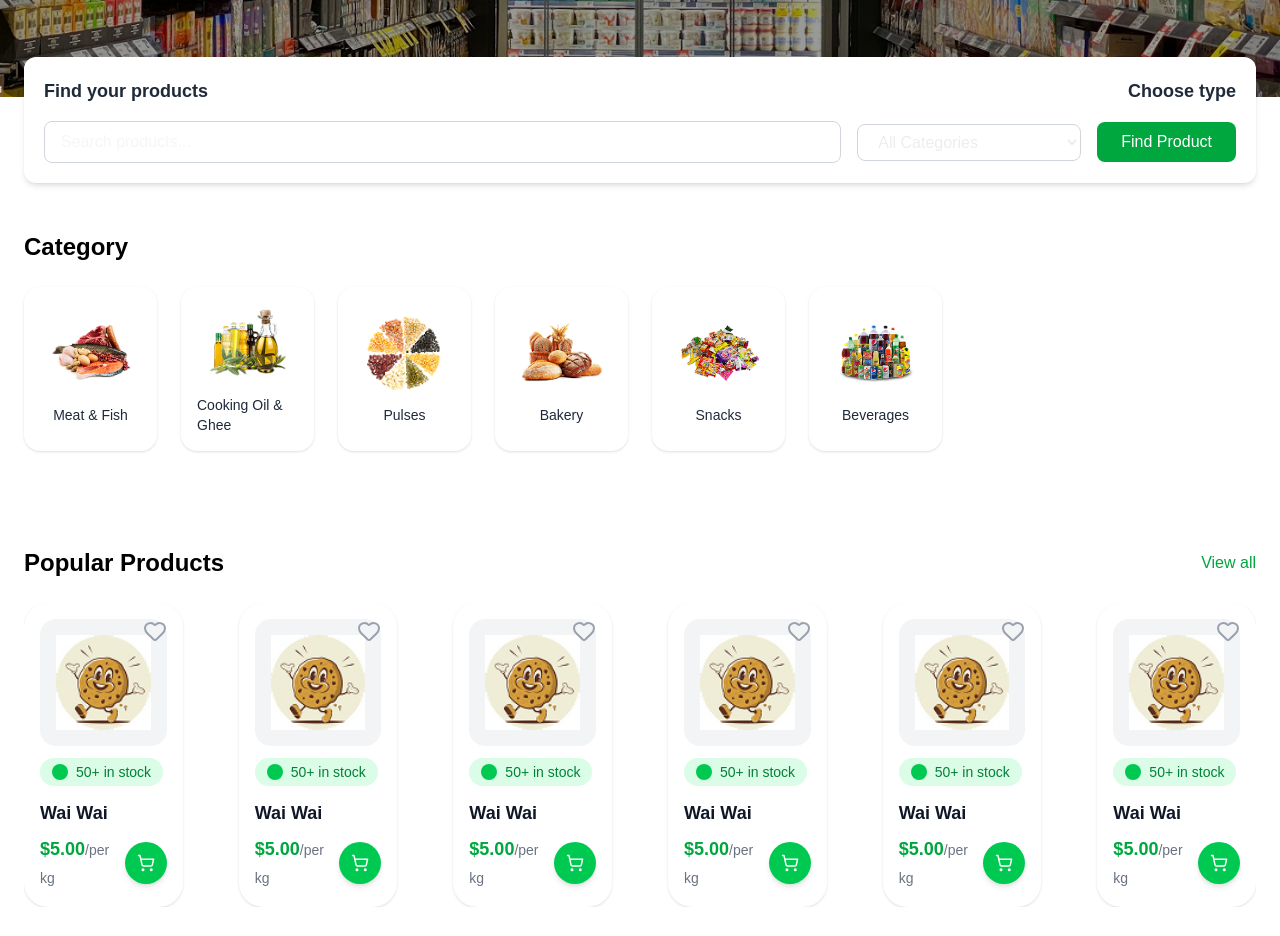
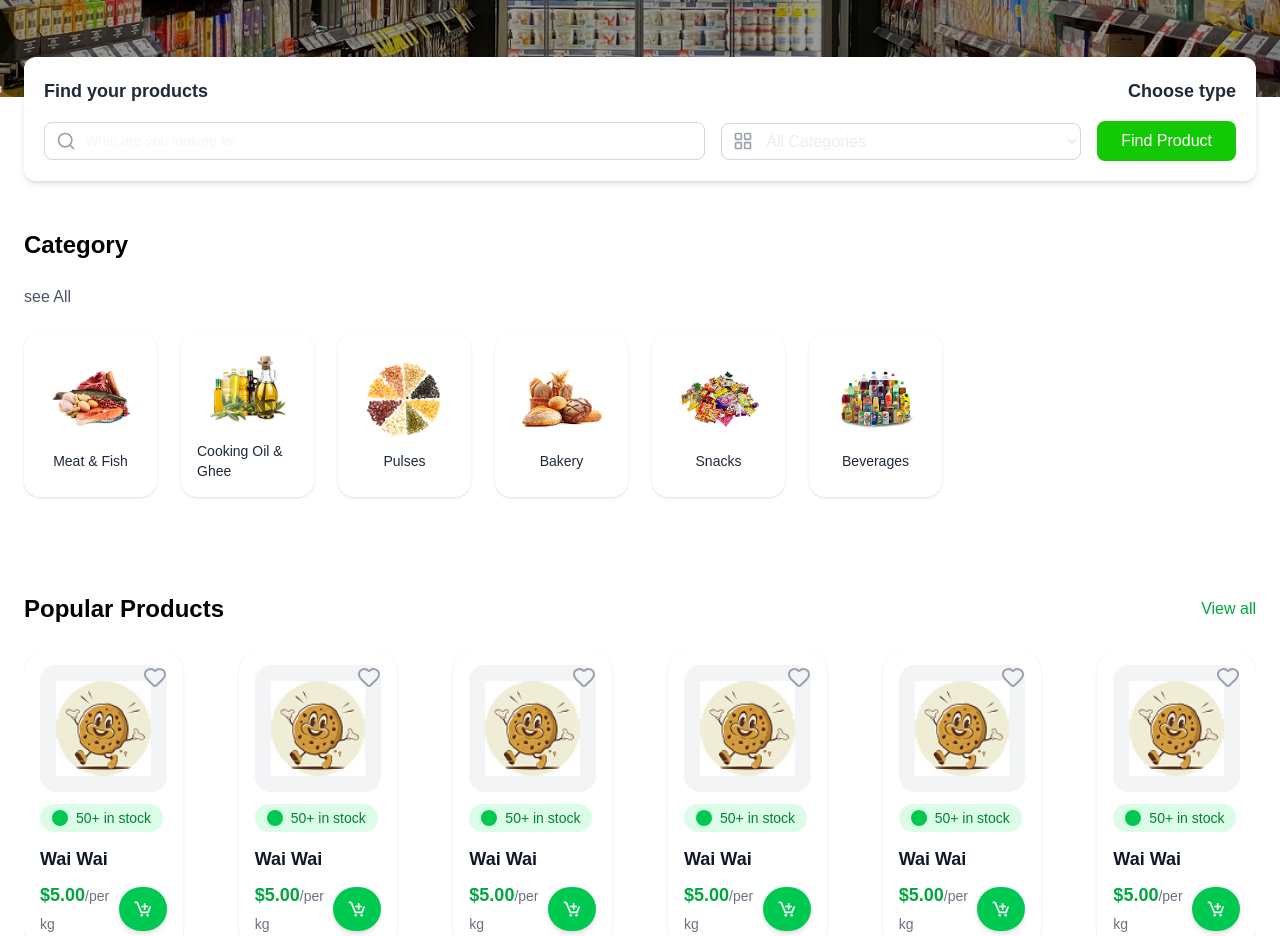
Before and after one commit to mirajgansi/Click_shop_Web, a Next.js app: page /dashboard in a window 1280 px wide. Shown: the part 340-1276 px from the top of the page. Built offline with nearby package versions, Linux system fonts and the light colour scheme.

Commit message:
icons added

```diff
--- a/app/dashboard/page.tsx
+++ b/app/dashboard/page.tsx
@@ -38,6 +38,7 @@
 
         <section className="max-w-7xl mx-auto px-6 py-12">
   <h2 className="text-2xl font-semibold mb-6 text-black">Category</h2>
+  <h2 className="text-md mb-6 text-gray-600">see All</h2>
 <div className="grid grid-cols-4 md:grid-cols-8 gap-6">
       <CategoryCard
         title="Meat & Fish"
@@ -86,8 +87,7 @@
       name="Wai Wai"
       price={5}
       onAddToCart={() => console.log('Added to cart')}
-      onToggleWishlist={() => console.log('Wishlist toggled')}
-    />
+      onToggleWishlist={() => console.log('Wishlist toggled')} isFavorite={false}    />
   ))}
 
   {/* for real data */}
--- a/components/ProductFillterBar.tsx
+++ b/components/ProductFillterBar.tsx
@@ -1,4 +1,5 @@
 'use client';
+import { Search ,LayoutGrid  } from 'lucide-react';
 import { useState } from 'react';
 
 type ProductFilterBarProps = {
@@ -27,28 +28,37 @@
         </h3>
       </div>
 
-      {/* Input row */}
+
       <div className="flex flex-col md:flex-row gap-4 items-center">
-        {/* Search */}
+<div className="relative w-full md:flex-1">
+  <Search className="absolute left-3 top-1/2 -translate-y-1/2 w-5 h-5 text-gray-400" />
+
   <input
     type="text"
-          placeholder="Search products..."
+    placeholder="What are you looking for"
     value={search}
     onChange={(e) => {
       setSearch(e.target.value);
       onSearch(e.target.value);
     }}
-          className="w-full md:flex-1 border border-gray-300 rounded-lg px-4 py-2 focus:outline-none focus:ring-2 focus:ring-green-500"
+    className="w-full border border-gray-300 rounded-lg pl-10 pr-4 py-2 text-sm
+               focus:outline-none focus:ring-2 focus:ring-green-500"
   />
+</div>
 
         {/* Category dropdown */}
+      <div className="relative w-full md:w-90">
+<LayoutGrid className="absolute left-3 top-1/2 -translate-y-1/2 w-5 h-5 text-gray-400" />
+
+
   <select
     value={category}
     onChange={(e) => {
       setCategory(e.target.value);
       onCategoryChange(e.target.value);
     }}
-          className="w-full md:w-56 border border-gray-300 rounded-lg px-4 py-2 focus:outline-none focus:ring-2 focus:ring-green-500"
+    className="w-full border border-gray-300 rounded-lg pl-10 pr-4 py-2
+               focus:outline-none focus:ring-2 focus:ring-green-500"
   >
     <option value="all">All Categories</option>
     <option value="snacks">Snacks</option>
@@ -56,11 +66,12 @@
     <option value="beverages">Beverages</option>
     <option value="meat">Meat & Fish</option>
   </select>
+</div>
 
         {/* Find button */}
         <button
           onClick={onFind}
-          className="w-full md:w-auto bg-green-600 text-white px-6 py-2 rounded-lg hover:bg-green-700 transition"
+          className="w-full md:w-auto bg-[#13C906] text-white px-6 py-2 rounded-lg hover:bg-green-700 transition"
         >
           Find Product
         </button>
--- a/components/ProductSection.tsx
+++ b/components/ProductSection.tsx
@@ -9,7 +9,7 @@
 
       <div className="grid grid-rows-2 md:grid-rows-2 lg:grid-rows-2 gap-6">
         {Array.from({ length: 2 }).map((_, index) => (
-          <ProductCard key={index} image="/cookie.jpg" name="Wai Wai" price={5} />
+          <ProductCard key={index} image="/cookie.jpg" name="Wai Wai" price={5} isFavorite={false} />
         ))}
       </div>
     </section>
--- a/components/product/Productcard.tsx
+++ b/components/product/Productcard.tsx
@@ -1,6 +1,7 @@
 'use client';
-import { Heart, ShoppingCart } from 'lucide-react';
+import { Heart } from 'lucide-react';
 import Image from "next/image";
+import { useState } from 'react';
 
 type ProductCardProps = {
   image: string;
@@ -8,9 +9,11 @@
   price: number;
   unit?: string;
   stock?: string;
+  isFavorite: boolean;
   onAddToCart?: () => void;
   onToggleWishlist?: () => void;
 };
+
 
 export default function ProductCard({
   image,
@@ -19,17 +22,23 @@
   unit = 'per kg',
   stock = '50+ in stock',
   onAddToCart,
+  isFavorite,
   onToggleWishlist,
 }: ProductCardProps) {
   return (
     <div className="w-64 bg-white rounded-3xl p-4 shadow-sm relative">
 
-      <button
+        <button
         onClick={onToggleWishlist}
         className="absolute top-4 right-4"
         aria-label="Add to wishlist"
       >
-        <Heart className="w-6 h-6 text-gray-400 hover:text-red-500 transition" />
+        <Heart
+          className={`w-6 h-6 transition ${
+            isFavorite ? 'text-red-500' : 'text-gray-400'
+          }`}
+          fill={isFavorite ? 'currentColor' : 'none'}
+        />
       </button>
 
       <div className="bg-gray-100 rounded-2xl p-4 flex justify-center items-center">
@@ -61,10 +70,11 @@
 
         <button
           onClick={onAddToCart}
-          className="bg-green-500 text-white p-3 rounded-full shadow-md hover:bg-green-600 transition"
+          className="bg-green-500 text-white p-3 rounded-full shadow-md hover:bg-green-600 transition cursor-pointer"
           aria-label="Add to cart"
+
         >
-          <ShoppingCart size={18} />
+         <svg xmlns="http://www.w3.org/2000/svg" width={24} height={20} viewBox="0 0 24 24"><circle cx={10.5} cy={19.5} r={1.5} fill="currentColor"></circle><circle cx={17.5} cy={19.5} r={1.5} fill="currentColor"></circle><path fill="currentColor" d="M13 13h2v-2.99h2.99v-2H15V5.03h-2v2.98h-2.99v2H13z"></path><path fill="currentColor" d="M10 17h8a1 1 0 0 0 .93-.64L21.76 9h-2.14l-2.31 6h-6.64L6.18 4.23A2 2 0 0 0 4.33 3H2v2h2.33l4.75 11.38A1 1 0 0 0 10 17"></path></svg>
         </button>
       </div>
     </div>
```
Also changed, not shown: public/grocery_image.png (added). Lines whose indentation alone changed are shown as unchanged.
